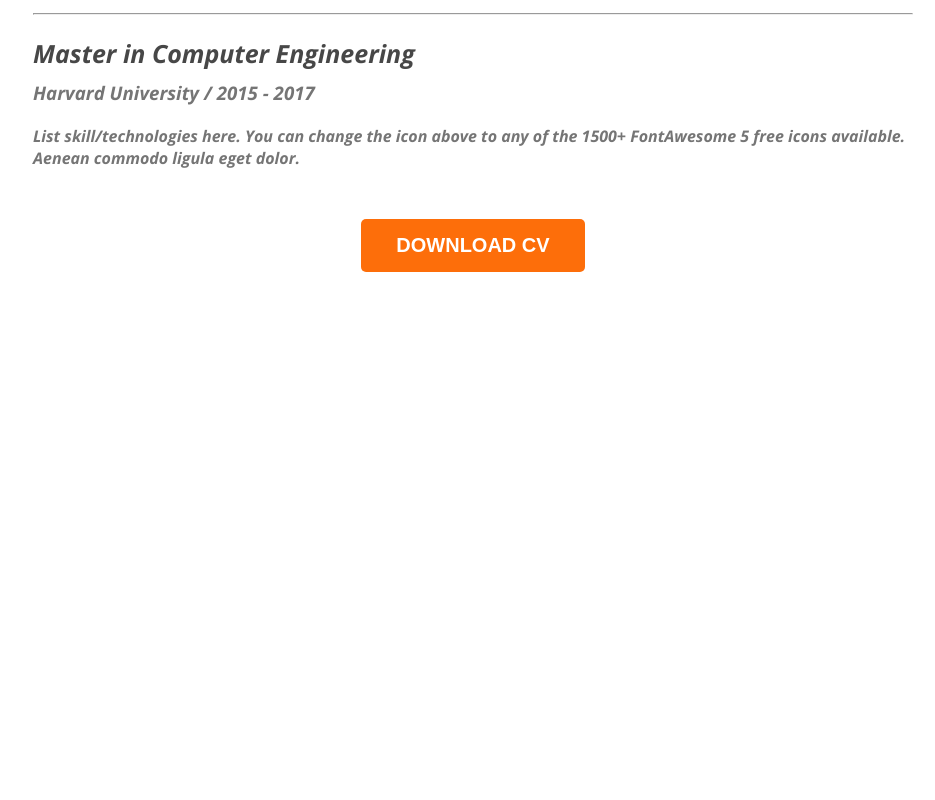
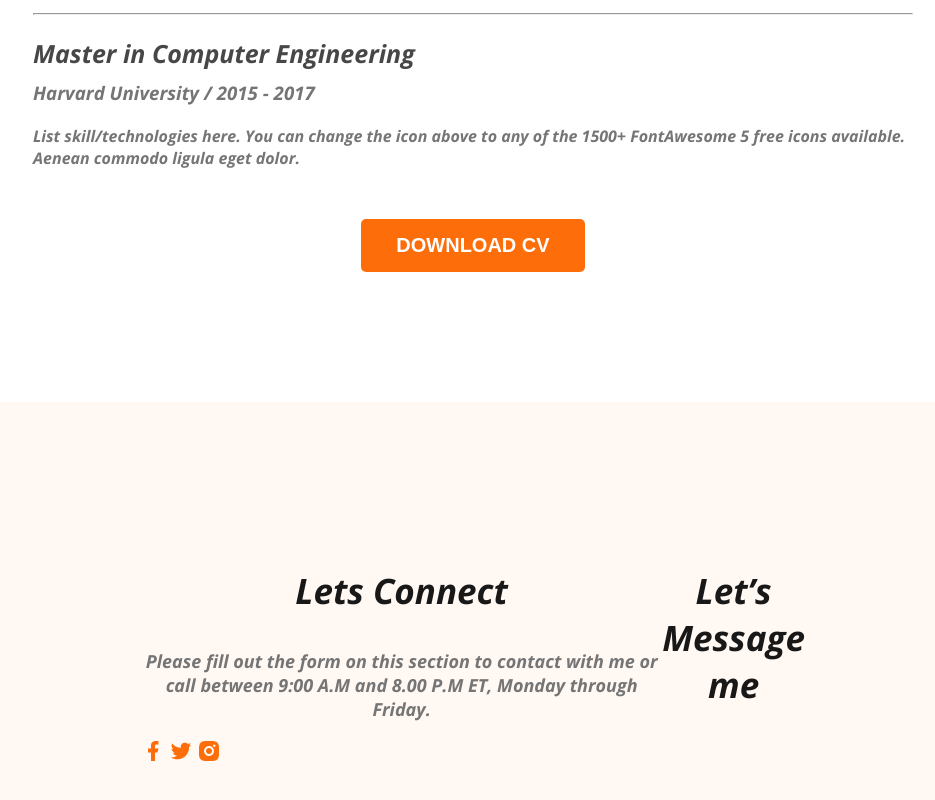
Before and after one commit to Sohanur00/webdevoloper-portfolio, a plain HTML site: page index2my.html in a window 1280 px wide. Shown: the part 3234-4034 px from the top of the page, without its empty margins (167-1102 px from the left). Before the commit the page ends 3636 px from the top, so only its background shows below. Drawn offline with nearby package versions, Linux system fonts and the light colour scheme.

Commit message:
basic footer

```diff
--- a/index2my.html
+++ b/index2my.html
@@ -226,7 +226,22 @@
 
 
     <footer>
+<div class="footer-column">
+    <h3 class="section-title">Lets Connect</h3>
+    <p class="section-description">Please fill out the
+         form on this section to contact with me or call between
+          9:00 A.M and 8.00 P.M ET,
+         Monday through Friday.
+        </p>
 
+        <div class="social-link"></div>
+     <a href=""><img src="images/icons/facebook.png" alt=""></a>
+     <a href=""><img src="images/icons/twitter.png " alt=""></a>
+     <a href=""><img src="images/icons/insta.png" alt=""></a>
+</div>
+<div class="footer-column">
+    <h3 class="section-title">Let’s Message me</h3>
+</div>
 
     </footer>
 
--- a/styels2/portfolio2.css
+++ b/styels2/portfolio2.css
@@ -216,3 +216,11 @@ main section {
     text-align: center;
     margin: 50px;
 }
+/* footer styels */
+footer{
+    display: flex;
+    background: #FFF8F3;
+    padding: 130px 200px;
+    margin: 100px;
+
+}
```
